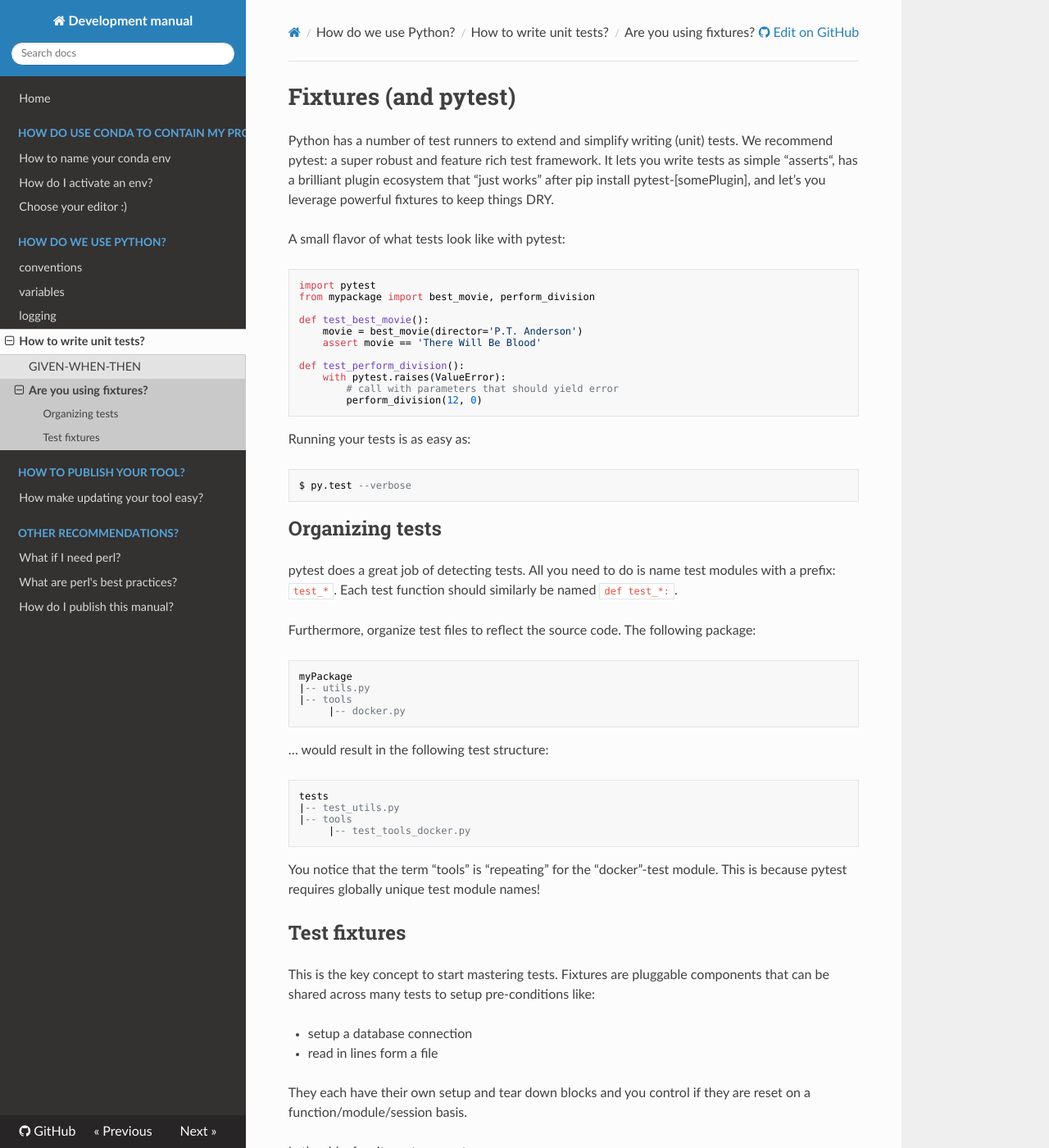
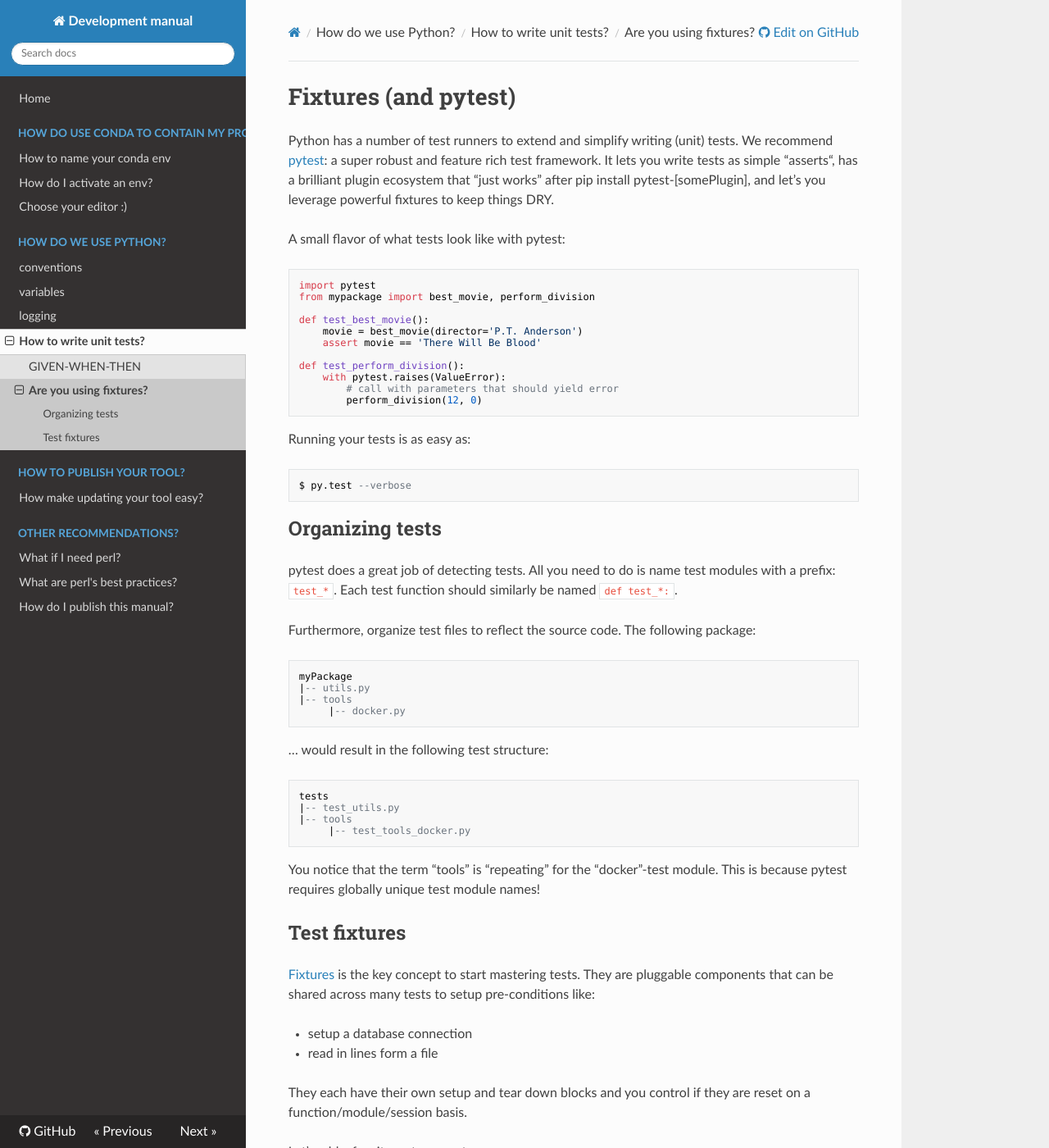
Before and after one commit to ingkebil/development, an MkDocs documentation site: the page built from docs/python/testing/fixtures.md, in a window 1280 px wide and 1400 px high. Shown: the whole window at 82% size. Built offline with MkDocs 1.6.1, drawn with Linux system fonts in a browser that asks for light colours; nearby versions of some CDN libraries.

Commit message:
Add links to fixtures

```diff
--- a/docs/python/testing/fixtures.md
+++ b/docs/python/testing/fixtures.md
@@ -1,6 +1,6 @@
 # Fixtures (and pytest)
 
-Python has a number of test runners to extend and simplify writing (unit) tests. We recommend pytest: a super robust and feature rich test framework. It lets you write tests as simple “asserts“, has a brilliant plugin ecosystem that “just works” after pip install pytest-[somePlugin], and let’s you leverage powerful fixtures to keep things DRY.
+Python has a number of test runners to extend and simplify writing (unit) tests. We recommend [pytest]: a super robust and feature rich test framework. It lets you write tests as simple “asserts“, has a brilliant plugin ecosystem that “just works” after pip install pytest-[somePlugin], and let’s you leverage powerful fixtures to keep things DRY.
 
 A small flavor of what tests look like with pytest:
 
@@ -50,7 +50,7 @@ You notice that the term “tools” is “repeating” for the “docker”-tes
 
 ## Test fixtures
 
-This is the key concept to start mastering tests. Fixtures are pluggable components that can be shared across many tests to setup pre-conditions like:
+[Fixtures] is the key concept to start mastering tests. They are pluggable components that can be shared across many tests to setup pre-conditions like:
 
 - setup a database connection
 - read in lines form a file
```
Also changed, not shown: other parts of docs/python/testing/fixtures.md (+3 -0 lines), docs/python/testing/index.md (+1 -1 lines).
